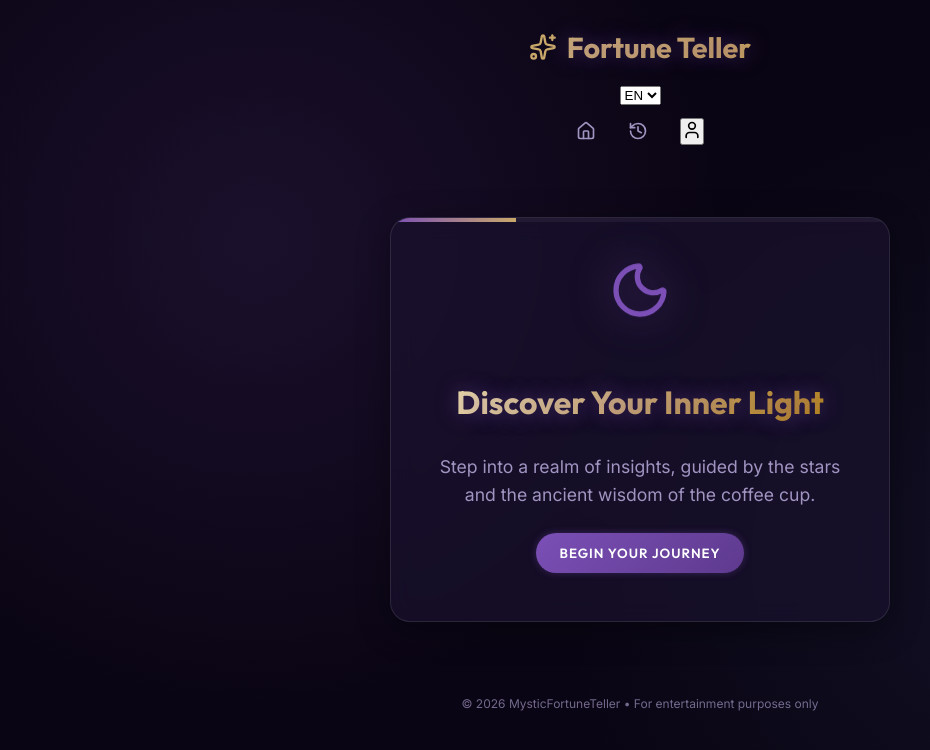
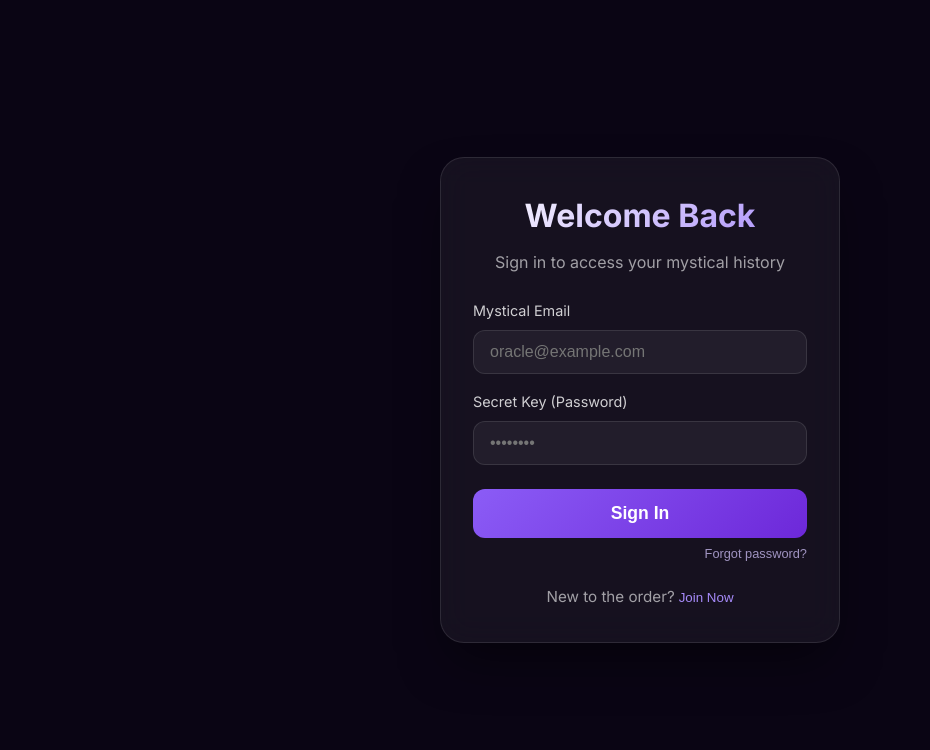
Before and after one commit to karaksak1338/FortuneTeller, a React (Vite) app: page / in a window 1280 px wide. Before the commit this address led to /onboarding. Shown: the top 750 px of the page, without its empty margins (0-930 px from the left). Built offline with nearby package versions, Linux system fonts and the light colour scheme; no server answers.

Commit message:
Security: Mandatory session-based login gate and account-tied onboarding

```diff
--- a/src/App.jsx
+++ b/src/App.jsx
@@ -14,10 +14,19 @@ const AppContent = () => {
     const { userData, t, updateUserData } = useFortune();
     const { user, signOut } = useAuth();
     const location = useLocation();
-    const [isAuthModalOpen, setIsAuthModalOpen] = useState(false);
 
-    // If onboarding not completed, redirect to onboarding (except if already there)
-    if (!userData.onboarded && location.pathname !== '/onboarding') {
+    // 1. Mandatory Login Gate (except for password reset)
+    if (!user && location.pathname !== '/reset-password') {
+        return (
+            <div className="login-gate-container">
+                <AuthModal isOpen={true} isGate={true} />
+            </div>
+        );
+    }
+
+    // 2. Forced Onboarding (only after login)
+    const isActuallyOnboarded = user?.user_metadata?.onboarded || userData.onboarded;
+    if (user && !isActuallyOnboarded && location.pathname !== '/onboarding') {
         return <Navigate to="/onboarding" replace />;
     }
 
@@ -50,7 +59,7 @@ const AppContent = () => {
                             <HistoryIcon size={20} />
                         </Link>
 
-                        {user ? (
+                        {user && (
                             <>
                                 <Link to="/account" className={`nav-link ${location.pathname === '/account' ? 'active' : ''}`}>
                                     <User size={20} />
@@ -59,10 +68,6 @@ const AppContent = () => {
                                     <LogOut size={20} />
                                 </button>
                             </>
-                        ) : (
-                            <button className="auth-nav-btn login" onClick={() => setIsAuthModalOpen(true)} title="Sign In">
-                                <User size={20} />
-                            </button>
                         )}
                     </nav>
                 </div>
@@ -100,11 +105,6 @@ const AppContent = () => {
             <footer className="main-footer">
                 &copy; 2026 {t.common?.appName || 'MysticFortuneTeller'} • {t.footer || 'Developed with Magic'}
             </footer>
-
-            <AuthModal
-                isOpen={isAuthModalOpen}
-                onClose={() => setIsAuthModalOpen(false)}
-            />
         </div>
     );
 };
--- a/src/components/Auth/AuthModal.css
+++ b/src/components/Auth/AuthModal.css
@@ -2,15 +2,31 @@
     position: fixed;
     top: 0;
     left: 0;
-    right: 0;
-    bottom: 0;
-    background: rgba(0, 0, 0, 0.7);
-    backdrop-filter: blur(8px);
+    width: 100%;
+    height: 100%;
+    background: rgba(10, 10, 18, 0.8);
+    backdrop-filter: blur(12px);
     display: flex;
+    align-items: center;
     justify-content: center;
+    z-index: 2000;
+    padding: 1rem;
+}
+
+.auth-modal-overlay.gate-mode {
+    position: relative;
+    background: transparent;
+    backdrop-filter: none;
+    height: auto;
+    min-height: 80vh;
+}
+
+.login-gate-container {
+    min-height: 100vh;
+    display: flex;
     align-items: center;
-    z-index: 2000;
-    padding: 20px;
+    justify-content: center;
+    background: var(--bg-deep);
 }
 
 .auth-modal {
--- a/src/components/Auth/AuthModal.jsx
+++ b/src/components/Auth/AuthModal.jsx
@@ -3,7 +3,7 @@ import { X } from 'lucide-react';
 import { useAuth } from '../../context/AuthContext';
 import './AuthModal.css';
 
-const AuthModal = ({ isOpen, onClose }) => {
+const AuthModal = ({ isOpen, onClose, isGate = false }) => {
     const [isSignUp, setIsSignUp] = useState(false);
     const [isForgot, setIsForgot] = useState(false);
     const [email, setEmail] = useState('');
@@ -59,11 +59,13 @@ const AuthModal = ({ isOpen, onClose }) => {
     };
 
     return (
-        <div className="auth-modal-overlay">
+        <div className={`auth-modal-overlay ${isGate ? 'gate-mode' : ''}`}>
             <div className="auth-modal">
-                <button className="close-auth" onClick={onClose}>
-                    <X size={24} />
-                </button>
+                {!isGate && (
+                    <button className="close-auth" onClick={onClose}>
+                        <X size={24} />
+                    </button>
+                )}
 
                 <h2>{isForgot ? 'Recover Key' : (isSignUp ? 'Join the Order' : 'Welcome Back')}</h2>
                 <p className="auth-subtitle">
--- a/src/components/Onboarding/Onboarding.jsx
+++ b/src/components/Onboarding/Onboarding.jsx
@@ -1,11 +1,13 @@
 import React, { useState } from 'react';
 import { useFortune } from '../../context/FortuneContext';
+import { useAuth } from '../../context/AuthContext';
 import { useNavigate } from 'react-router-dom';
 import { Moon, Sun, ArrowRight, Languages } from 'lucide-react';
 import './Onboarding.css';
 
 const Onboarding = () => {
-    const { updateUserData, t } = useFortune();
+    const { userData, updateUserData, t } = useFortune();
+    const { updateProfile } = useAuth();
     const [step, setStep] = useState(1);
     const [formData, setFormData] = useState({
         name: '',
@@ -18,6 +20,7 @@ const Onboarding = () => {
     const handleNext = () => {
         if (step === 4) {
             updateUserData({ ...formData, onboarded: true });
+            updateProfile({ onboarded: true });
             navigate('/home');
         } else {
             setStep(step + 1);
--- a/src/services/supabase.js
+++ b/src/services/supabase.js
@@ -9,5 +9,12 @@ if (!supabaseUrl || !supabaseAnonKey) {
 
 export const supabase = createClient(
     supabaseUrl || 'https://placeholder.supabase.co',
-    supabaseAnonKey || 'placeholder'
+    supabaseAnonKey || 'placeholder',
+    {
+        auth: {
+            storage: window.sessionStorage,
+            autoRefreshToken: true,
+            persistSession: true
+        }
+    }
 );
```
